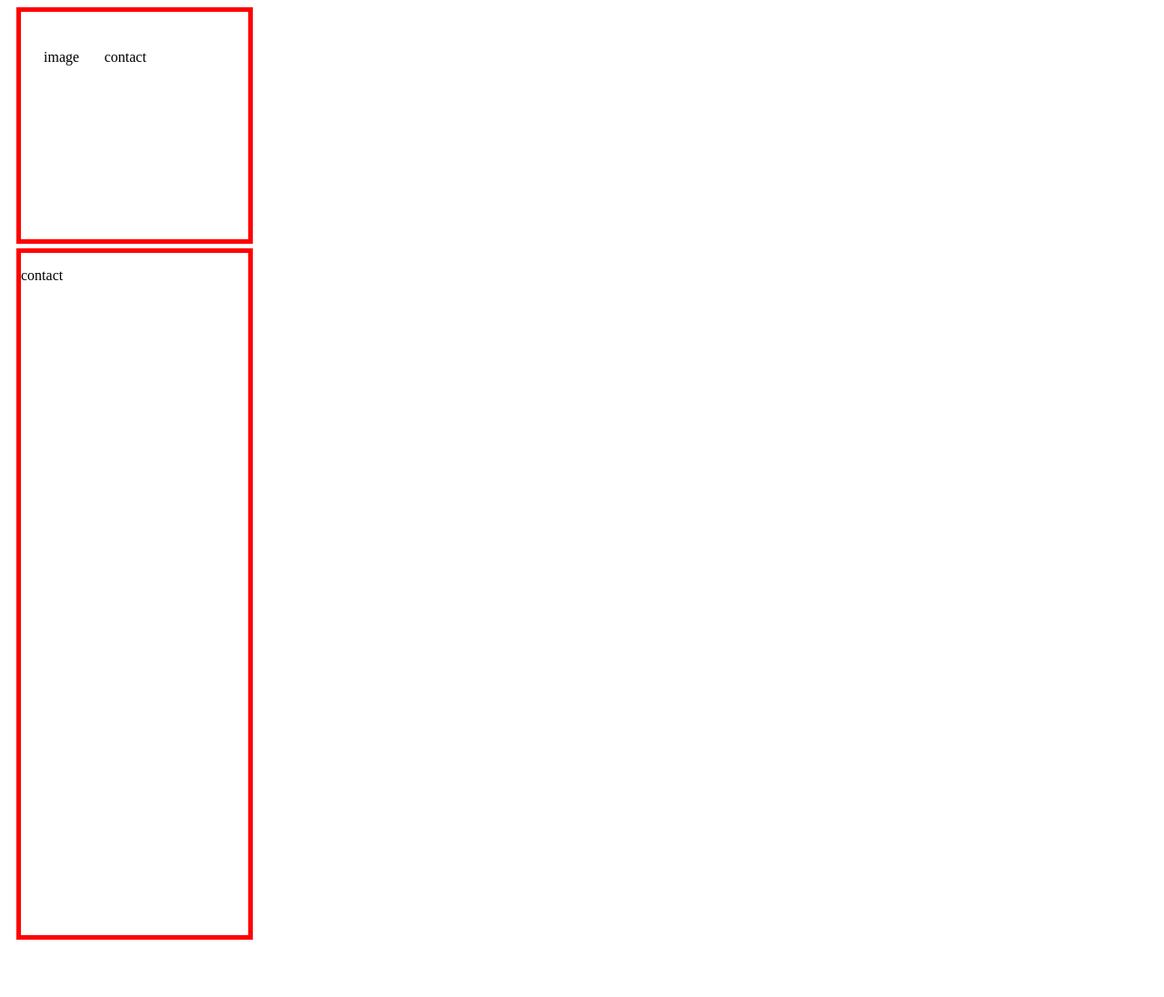
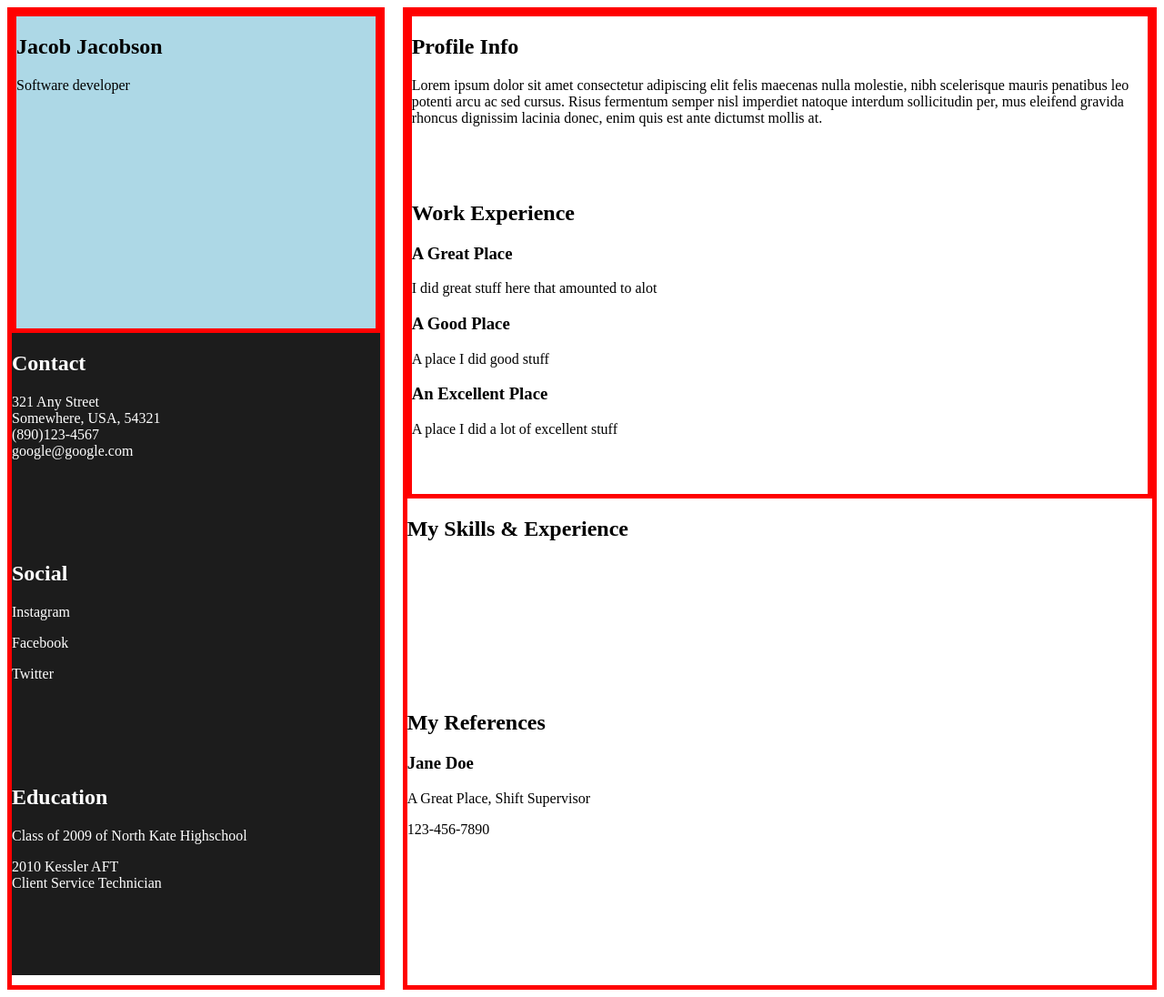
Before and after one commit to Tresiques/Resume-Project-101, a plain HTML site: page index.html in a window 1280 px wide. Shown: the whole page at 91% size. Before the commit the page ends 1041 px from the top, so only its background shows below. Drawn offline with Linux system fonts and the light colour scheme.

Commit message:
progress on progress

```diff
--- a/index.html
+++ b/index.html
@@ -8,27 +8,53 @@
     <link rel="stylesheet" href="style.css">
 </head>
 <body>
-    <section class="topImage">
-        <p>image</p>
-        <p>contact</p>
-    </section>
-    <section class="leftBox">
-        <div class="grid-container">
-            <p>contact</p>
-            <p></p>
+    <section class="resume">
+        <div class="leftColumn">
+          <div class="topLeft">
+        <h2> Jacob Jacobson</h2>
+        <p>Software developer</p>
         </div>
-        <div class="socials">
-            <p></p>
-            <p></p>
-
+          <div class="bottomLeft">
+            <div class="contactInfo">
+                <h2>Contact</h2>
+                <p>321 Any Street <br> Somewhere, USA, 54321 <br> (890)123-4567 <br> google@google.com</p></div>
+            <div class="socialLinks">
+                <h2>Social</h2>
+                <p> Instagram</p>
+                <p>Facebook</p>
+                <p>Twitter</p></div>
+            <div class="education">
+                <h2>Education</h2>
+                <p>Class of 2009 of North Kate Highschool</p>
+                <p>2010 Kessler AFT <br>Client Service Technician</p></div>
+            </div>
+            </div>
+        <div class="right-column">
+            <div class="topRight">
+           <div class="profileInfo">
+               <h2> Profile Info</h2>
+               <p>Lorem ipsum dolor sit amet consectetur adipiscing elit felis maecenas nulla molestie, nibh scelerisque mauris penatibus leo potenti arcu ac sed cursus. Risus fermentum semper nisl imperdiet natoque interdum sollicitudin per, mus eleifend gravida rhoncus dignissim lacinia donec, enim quis est ante dictumst mollis at.</p>
+               </div>
+           <div class="workExperience">
+                <h2>Work Experience</h2>
+                <h3>A Great Place</h3>
+                <p>I did great stuff here that amounted to alot</p>
+                <h3>A Good Place</h3>
+                <p>A place I did good stuff</p>
+                <h3>An Excellent Place</h3>
+                <p>A place I did a lot of excellent stuff</p></div>
+            </div>
+            <div class="bottomRight">
+            <div class="Skills">
+                <h2>My Skills & Experience</h2></div>
+            <div class="Reference">
+                <h2>My References</h2>
+            <h3>Jane Doe</h3>
+            <p>A Great Place, Shift Supervisor</p>
+            <p>123-456-7890</p></div>
+           </div>
         </div>
-        <div>
-            <p class="Profile"></p>
-            <p class="profiletext"></p>
-        </div>
-
-
-    </section>
+        </section>
 
 </body>
 </html>
--- a/style.css
+++ b/style.css
@@ -1,19 +1,55 @@
-.topImage{
-    display: grid;
-    grid-template-columns: 1fr 1fr 1fr;
-    border: 5px solid red;
-    padding: 25px;
-    margin: 5px;
-    height: 200px;
-    width: 200px;
-    margin-left: 10px;
-
+.resume{
+    display:grid;
+    grid-template-columns: 1fr 2fr;
+    grid-gap: 20px;
+    height: 1080px;
 }
 
-.leftBox{
+.leftColumn{
+    display:grid;
+    grid-template-rows: 33% 66%;
+    border: 5px solid red;
+}
+
+.topLeft{
+    border: 5px solid red;
+    background-color: lightblue;
+}
+
+.bottomLeft{
     display: grid;
+    background-color: #1c1c1c;
+    font-family: 'Times New Roman', Times, serif;
+}
+.topRight{
+    display:grid;
     border: 5px solid red;
-    height: 750px;
-    width: 250px;
-    margin-left: 10px;
 }
+
+.bottomRight{
+    display: grid;
+}
+.socialLinks{
+    background-color: #1c1c1c;
+    color: white;
+}
+
+.education{
+    background-color:#1c1c1c;
+    color: white;
+}
+
+.contactInfo{
+    background-color: #1c1c1c;
+    color: white;
+}
+
+
+.right-column{
+    display: grid;
+    grid-template-rows: 50% 50%;
+    border:5px solid red;
+}
+
+.profileInfo{
+}
```
